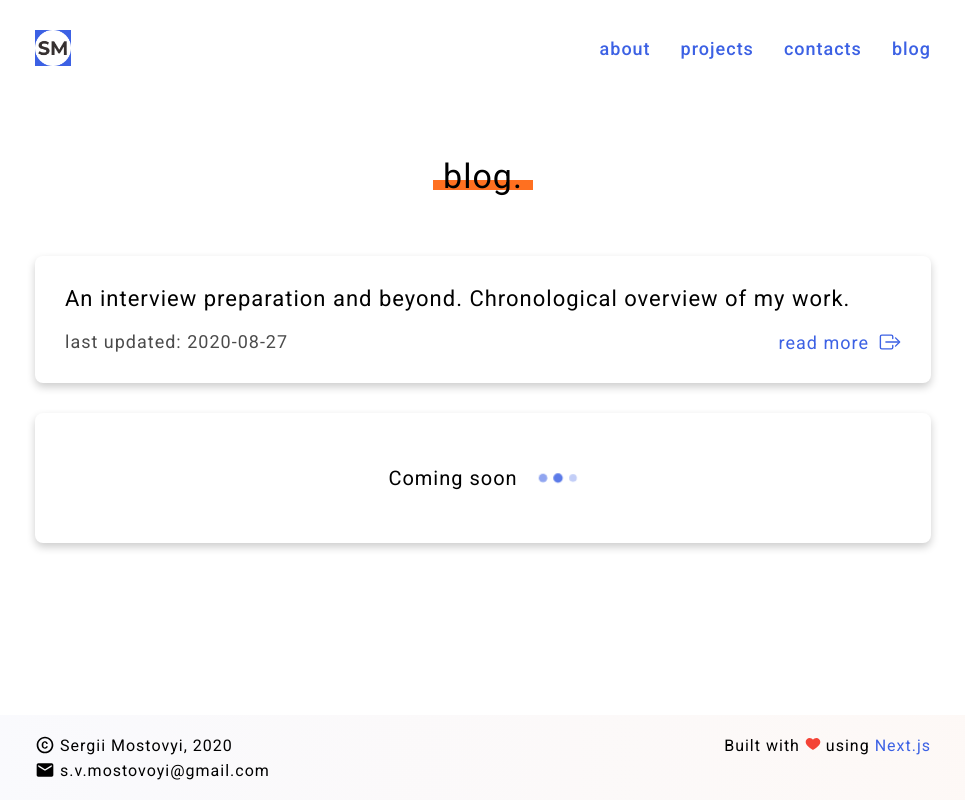
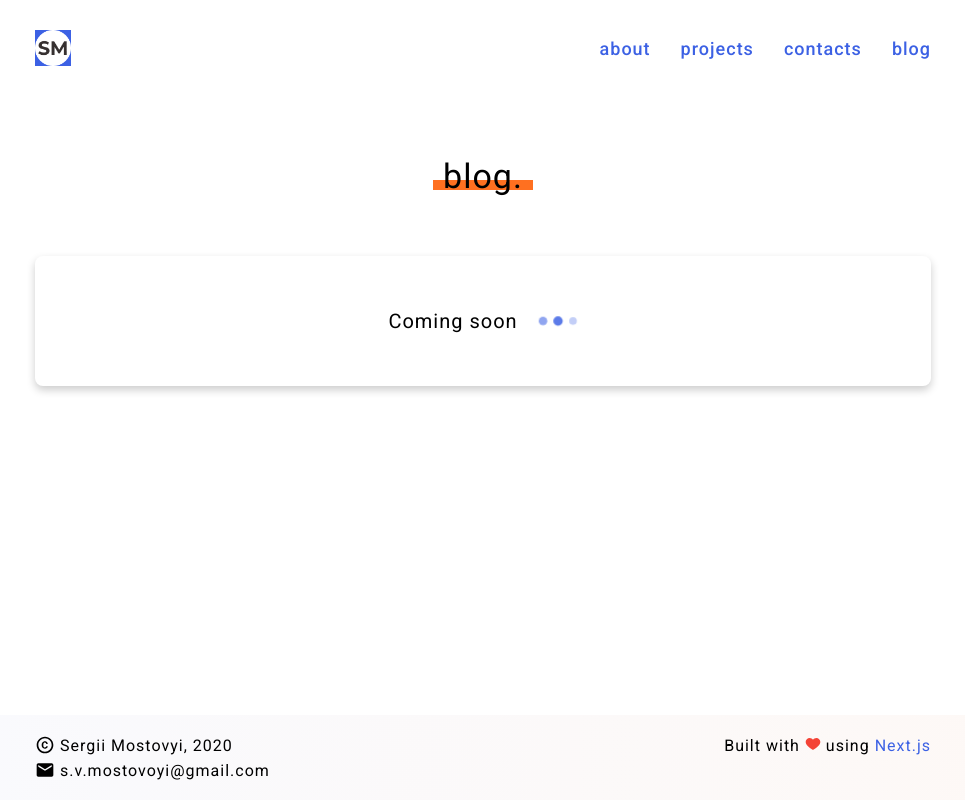
Before and after one commit to SergiiMost/next-portfolio, a Next.js app: page /blog in a window 1280 px wide. Shown: the whole page, without its empty margins (157-1122 px from the left). Built offline with nearby package versions, Linux system fonts and the light colour scheme.

Commit message:
some updates

```diff
--- a/pages/blog.js
+++ b/pages/blog.js
@@ -29,11 +29,6 @@ export default function Blog() {
         <main className={styles.main}>
           <section>
             <Wrapper>
-              <BlogCard
-                title='An interview  preparation and beyond. Chronological overview of my work. '
-                timeUpdated={prepData[0].date}
-                url='/posts/inretview-prep'
-              />
               <ComingSoon />
             </Wrapper>
           </section>
--- a/utils/mongodb.js
+++ b/utils/mongodb.js
@@ -2,7 +2,6 @@ import { MongoClient } from "mongodb"
 
 let uri = process.env.MONGODB_URI
 let dbName = process.env.MONGODB_DB
-
 let cachedDb = null
 
 export async function connectToDatabase() {
```
